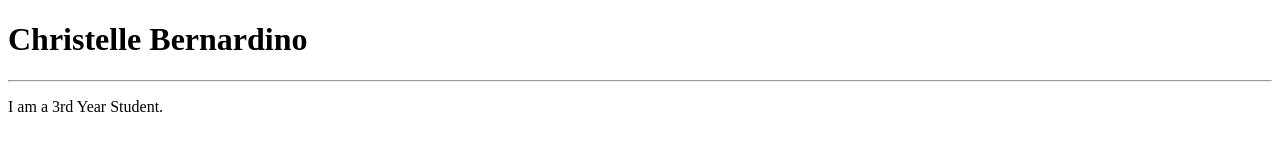
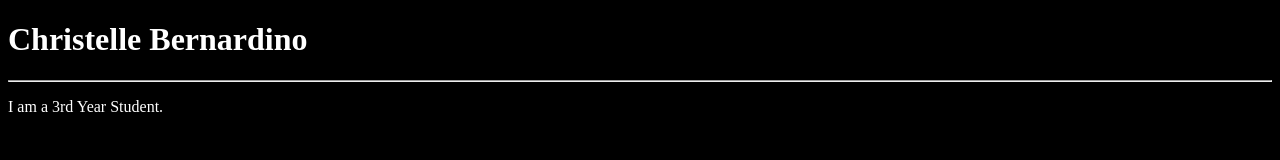
Before and after one commit to thelescopie31/ChristelleBernardino.github.io, a plain HTML site: page index.html in a window 1280 px wide. Drawn offline with Linux system fonts and the light colour scheme; files that its build step writes are made by us from their sources.

Commit message:
Updated background and text color

```diff
--- a/assets/css/style.css
+++ b/assets/css/style.css
@@ -0,0 +1,4 @@
+body{
+	background-color: black;
+	color: white;
+}
--- a/index.html
+++ b/index.html
@@ -3,6 +3,7 @@
 <head>
 	<meta charset="utf-8">
 	<title>Christelle Bernardino | My Portfolio</title>
+	<link rel="stylesheet" type="text/css" href="./css/style.css">
 </head>
 <body>
 	<h1>Christelle Bernardino</h1>
```
